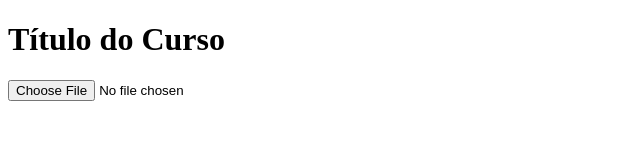
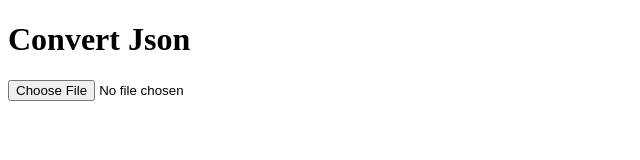
Before and after one commit to titiushadow/Convert-json, a plain HTML site: page index.html in a window 1280 px wide. Shown: the whole page, without its empty margins (0-640 px from the left). Drawn offline with Linux system fonts and the light colour scheme.

Commit message:
Correções

```diff
--- a/index.html
+++ b/index.html
@@ -2,12 +2,16 @@
 <html lang="pt-br">
     <head>
         <meta charset="UTF-8">
-  <title>Meu Curso</title>
+        <title>Convert-json</title>
     </head>
     <body>
-  <h1>Título do Curso</h1>
+        <h1>Convert Json</h1>
+
         <input type="file" id="arquivo-json" accept=".json">
+
+        <!-- Exibição do conteúdo -->
         <div id="conteudo"></div>
+
         <script src="script.js"></script>
     </body>
 </html>
--- a/script.js
+++ b/script.js
@@ -1,4 +1,5 @@
 const inputArquivo = document.getElementById('arquivo-json');
+
 inputArquivo.addEventListener('change', e => {
     const file = e.target.files[0];
     if (!file) {
```
Lines whose indentation alone changed are shown as unchanged.
